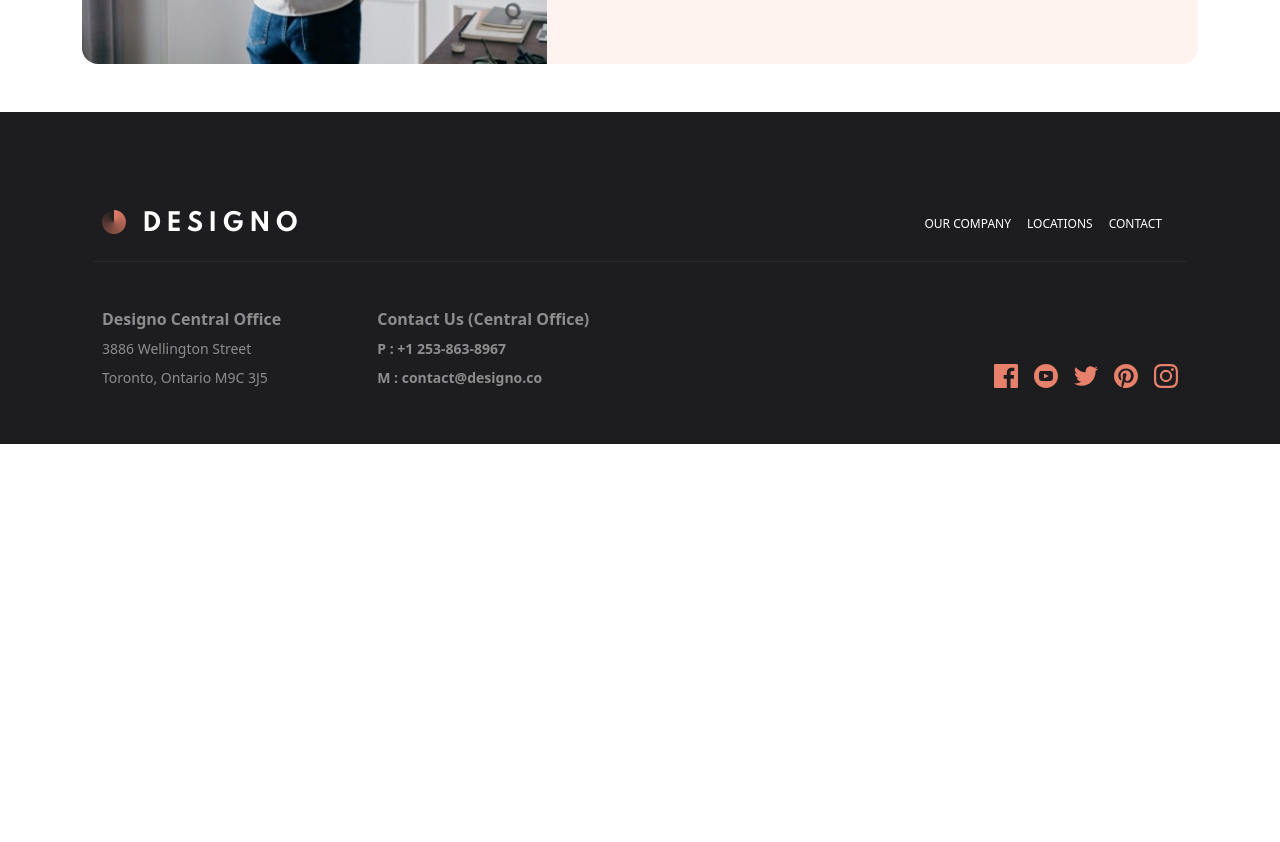
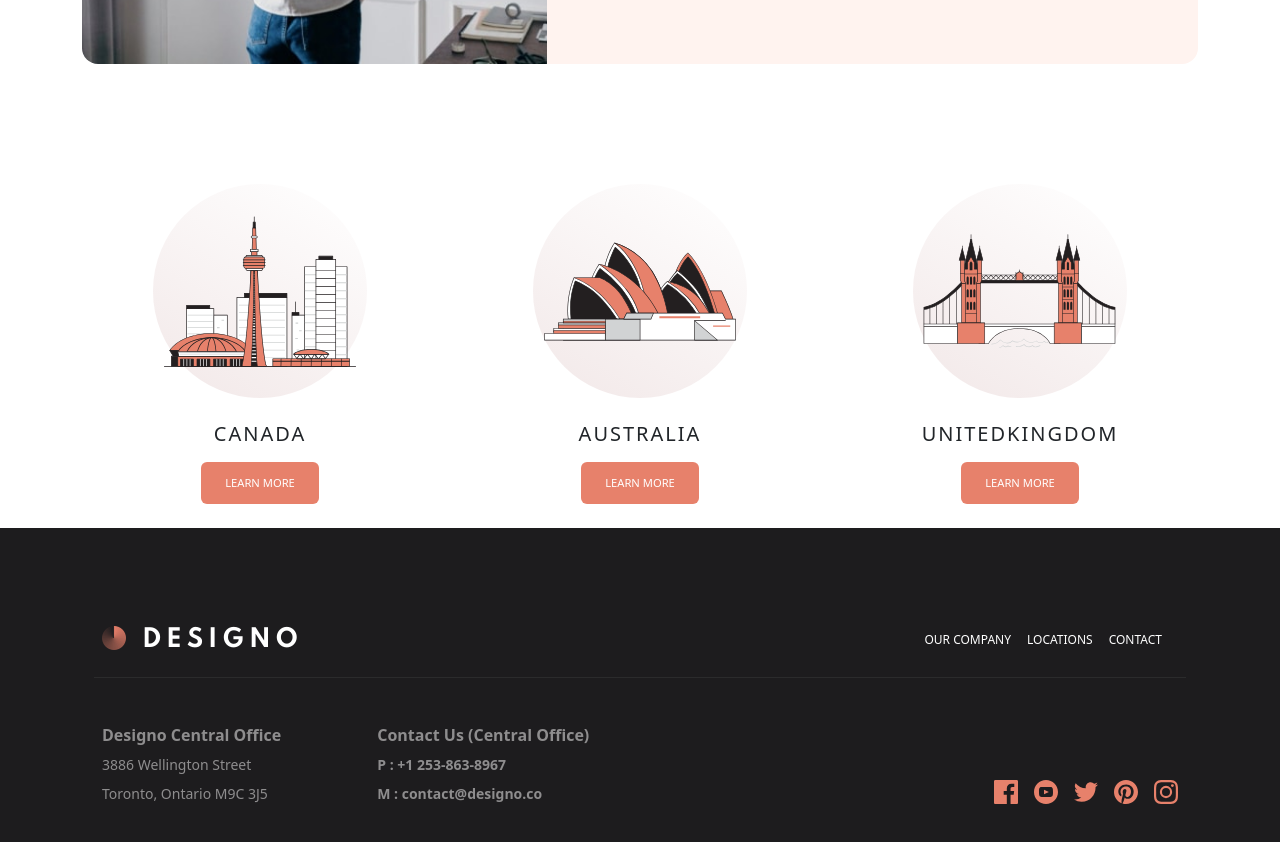
Before and after one commit to ShaimaaAKamal/designo, a React (Create React App) app: page /about in a window 1280 px wide. Shown: the part 1160-2002 px from the top of the page. Before the commit the page ends 1604 px from the top, so only its background shows below. Built offline with nearby package versions, Linux system fonts and the light colour scheme.

Commit message:
about locations component

```diff
--- a/src/Components/About/About.jsx
+++ b/src/Components/About/About.jsx
@@ -1,12 +1,14 @@
 import React from 'react';
 import AboutHeading from './AboutHeading/AboutHeading';
 import WorldTalent from './WorldTalent/WorldTalent';
+import AboutLocation from './AboutLocation/AboutLocation';
 
 export default function About() {
   return (
       <div className='container-lg'>
         <AboutHeading/>
         <WorldTalent/>
+        <AboutLocation/>
       </div>
   )
 }
--- /dev/null
+++ b/src/Components/About/AboutLocation/AboutLocation.jsx
@@ -0,0 +1,25 @@
+import React from 'react';
+import canada from '../../../assets/shared/desktop/illustration-canada.svg';
+import australia from '../../../assets/shared/desktop/illustration-australia.svg';
+import unitedKingdom from '../../../assets/shared/desktop/illustration-united-kingdom.svg'
+
+export default function AboutLocation() {
+    const locations=['Canada','Australia','unitedKingdom']
+    const images=[canada,australia,unitedKingdom]
+  return (
+    <div className='row my-4 gy-5'>
+       { locations.map((location,index)=> <div key={index} className="col-lg-4">
+            <div>
+                <div className='position-relative text-center me-4 me-lg-0'>
+                    <div className='circle h-100 AboutLocationWidth position-absolute'></div>
+                    <img src={images[index]} alt={location} className='AboutLocationWidth'/>
+                </div>
+                <div className='text-center mt-4'>
+                     <h5 className='text-uppercase ls fw-normal'>{location}</h5>
+                     <button className='lightBtn rounded-2 position-relative text-white mt-2'>LEARN MORE</button>
+                </div>
+            </div>
+        </div>)}
+    </div>
+  )
+}
--- a/src/index.scss
+++ b/src/index.scss
@@ -137,6 +137,12 @@ body{
     .img{
         border-radius: 1rem 1rem 0 0;
     }
+    .AboutLocationWidth{
+        width:50%;
+    }
+      div.AboutLocationWidth{
+        left:25%;
+    }
 footer{
     padding-top: 50px;
     .imageBorderBottom{
@@ -156,6 +162,17 @@ footer{
     }
 }
 
+}
+
+@media screen and (min-width:576px){
+    body{
+        .AboutLocationWidth{
+        width:40%;
+    }
+      div.AboutLocationWidth{
+        left:30%;
+    }
+    }
 }
 
 @media screen and (min-width:768px) {
@@ -221,6 +238,12 @@ footer{
     .talentImg{
         border-radius: 1rem 1rem 0 0;
     }
+      .AboutLocationWidth{
+        width:30%;
+    }
+      div.AboutLocationWidth{
+        left:35%;
+    }
 
     footer{
              .footerBorderBottom{
@@ -283,6 +306,12 @@ footer{
     .talentImg{
         border-radius: 1rem 0 0 1rem;
     }
+    .AboutLocationWidth{
+        width:70%;
+    }
+    div.AboutLocationWidth{
+        left:15%;
+    }
   }
 }
 
@@ -303,6 +332,11 @@ footer{
             width:50%;
         }
     }
-
+    .AboutLocationWidth{
+        width:60%;
+    }
+    div.AboutLocationWidth{
+        left:20%;
+    }
   }
 }
```
